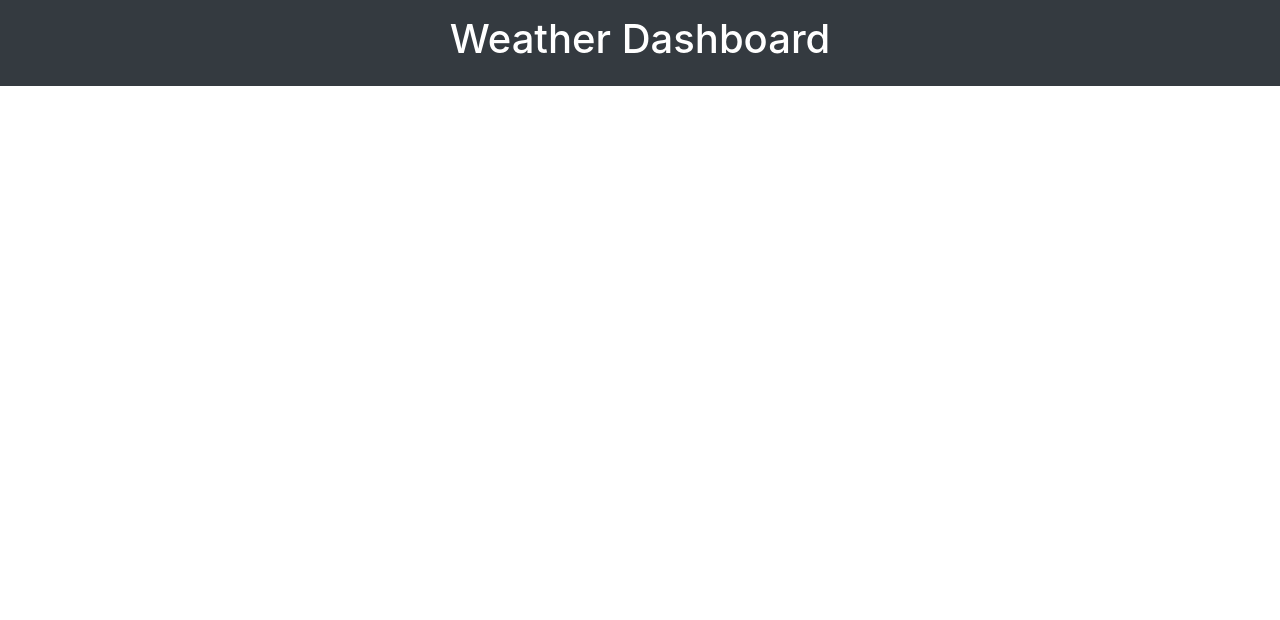
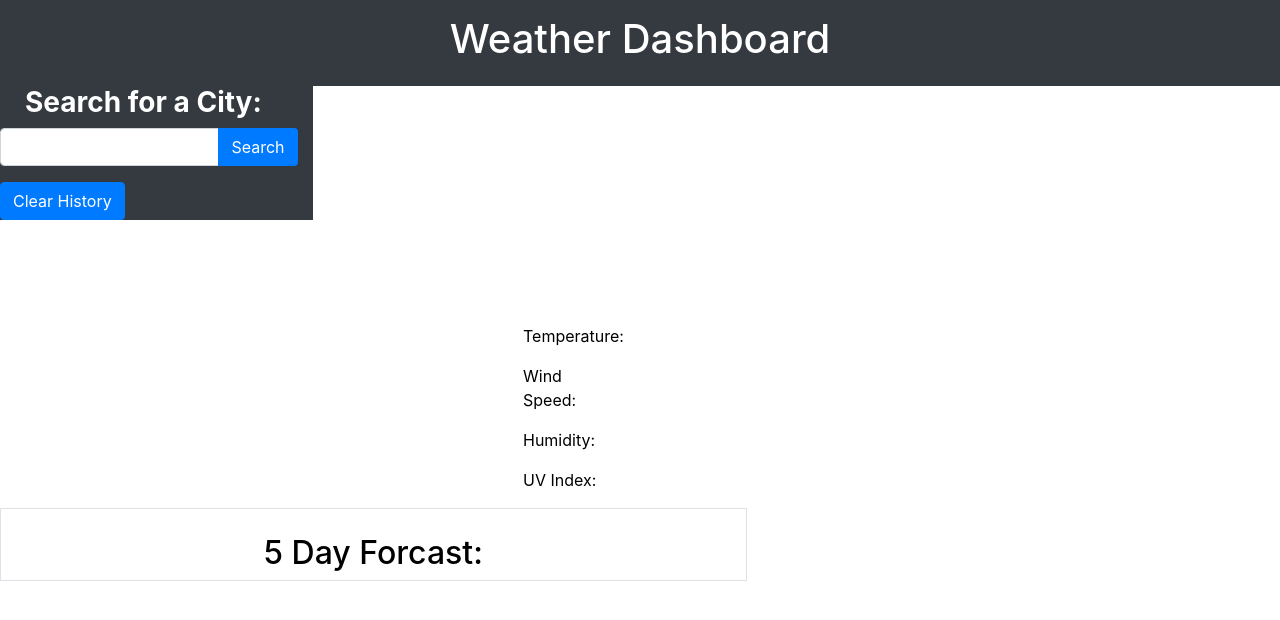
Before and after one commit to snbarnhouse/weather_dashboard, a plain HTML site: page index.html in a window 1280 px wide. Drawn offline with nearby package versions, Linux system fonts and the light colour scheme.

Commit message:
Added current temp, uvindex, and other weather searches.

```diff
--- a/index.html
+++ b/index.html
@@ -12,6 +12,39 @@
     <header class = "text-center text-white bg-dark">
         <h1>Weather Dashboard</h1>
     </header>
+    <!--Search for a city with return result-->
+    <div class= "row">
+        <div class = "col-sm-3 bg-dark">
+            <h3><strong>Search for a City:</strong></h3>
+            <div class ="input-group mb-3">
+                <input type= "text" class= "form-control" id = "search-city">
+                <div class= "input-group-append">
+                    <button class= "btn bg-primary text-white" id= "search-button">Search<i class = "fa fa-search"></i>
+                    </button>
+                </div>
+            </div>
+            <!--Search history if any-->
+            <button class = "btn btn-primary" type = "button" id = "clear-history">Clear History</button>
+            <ul class = "list-group">
+                <!--List of searched cities-->
+            </ul>
+        </div>
+    </div>
+    <div class = "col-sm-7">
+        <div class = "row ml-2">
+            <div class = "col-sm-10" id= "current-weather">
+                <h4 class= "city name mb-1 mt2" id= "current-city"></h4>
+                <p>Temperature:<span class = "current" id = "temperature"></span></p>
+                <p>Wind Speed:<span class= "current" id = "wind-speed"></span></p>
+                <p>Humidity:<span class= "current" id= "humidity"></span></p>
+                <p>UV Index:<span class= "current" id= "uv-index"></span></p>
+            </div>
+        </div>
+        <div class = "row border" id = "five-day-forecast">
+            <h2 class= "col-12" id = "forecast">5 Day Forcast:</h2>
+            <div class = "d-flex" id = "fiveday-container"></div>
+    </div>
+    </div>
     <script src = "script.js"></script>
   </body>
   </html>
--- a/script.js
+++ b/script.js
@@ -0,0 +1,13 @@
+//API key
+var APIKey = "1743d71cea491649f0bd96f06af46d71"
+//To store search cities
+var city= "";
+//Variables
+var searchCity = $("#search-city");
+var currentCity = $("#current-city");
+var searchButton = $("#search-button");
+var clearButton = $("#clear-history");
+var currentTemp = $("#temperature");
+var currentUvindex = $("#uv-index");
+var currentWindSpeed = $("#wind-speed");
+var currentHumidty = $("#humidity");
--- a/style.css
+++ b/style.css
@@ -1,3 +1,17 @@
 header {
     padding: 15px;
 }
+h3 {
+    color: white;
+    padding-left: 25px;
+}
+#current-weather {
+    padding-left: 500px;
+    padding-top: 100px;
+    color: black;
+}
+h2 {
+    text-align: center;
+    color: black;
+    padding-top: 25px;
+}
```
